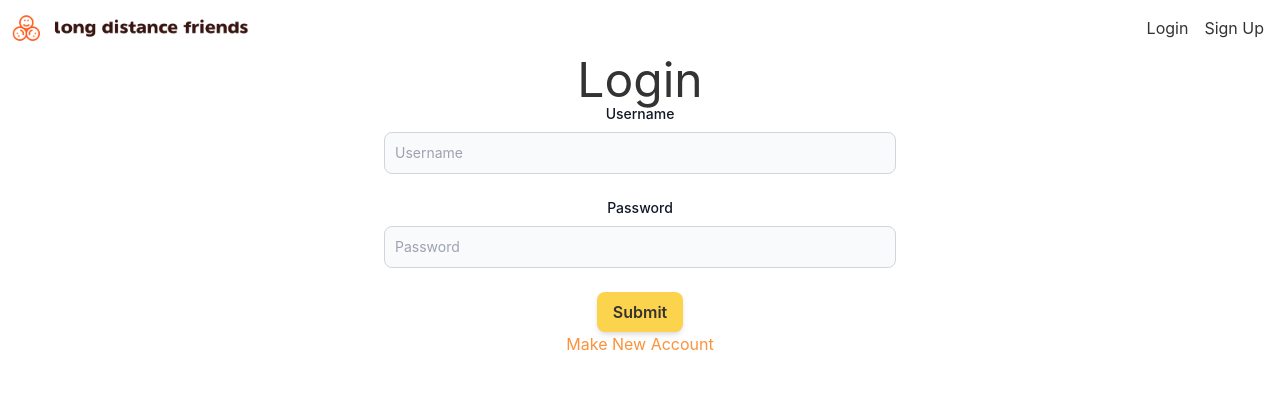
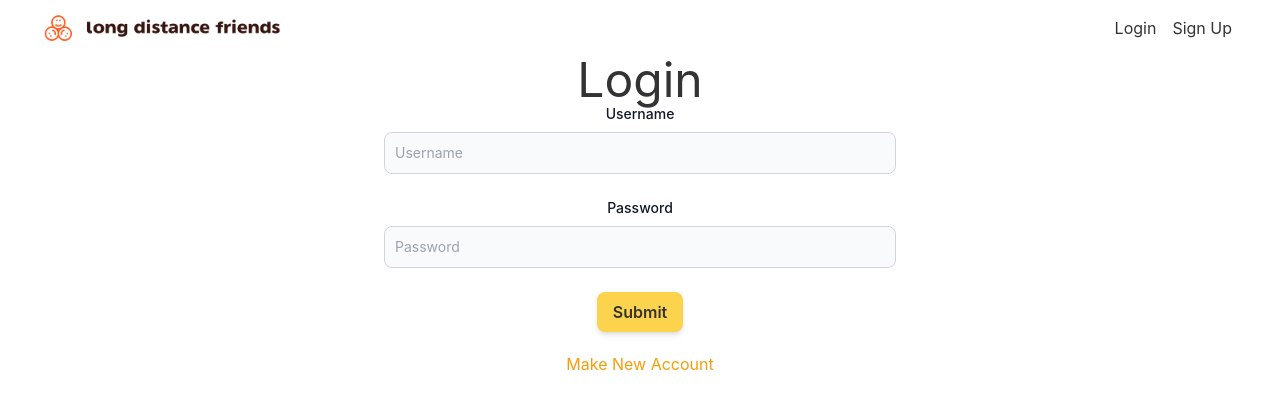
Before and after one commit to wr0110/easy-scheduling, a React (Create React App) app in the folder long-distance-friends-client/: page /login in a window 1280 px wide. Shown: the top 408 px of the page. Built offline with nearby package versions, Linux system fonts and the light colour scheme.

Commit message:
Add sign up to navbar

```diff
--- a/long-distance-friends-client/src/components/AccountForm.js
+++ b/long-distance-friends-client/src/components/AccountForm.js
@@ -77,8 +77,7 @@ const AccountForm = ({ user, setUser, useNav, setErrorMessage }) => {
               placeholder="Password"
               onChange={({ target }) => setNewPassword(target.value)} required />
           </div>
-
-          <button href="/createAccount" className="btn">Make</button>
+          <button href="/createAccount" className="btn">Sign Up</button>
         </form>
       </div>
     </div>
--- a/long-distance-friends-client/src/components/LoginForm.js
+++ b/long-distance-friends-client/src/components/LoginForm.js
@@ -3,8 +3,8 @@ import { Link } from "react-router-dom";
 import loginService from "../services/loginService";
 
 const LoginForm = ({ user, setUser, useNav }) => {
-  const [ username, setUsername ] = useState("");
-  const [ password, setPassword ] = useState("");
+  const [username, setUsername] = useState("");
+  const [password, setPassword] = useState("");
 
   const handleLogin = async (event, username, password) => {
     event.preventDefault();
@@ -58,7 +58,9 @@ const LoginForm = ({ user, setUser, useNav }) => {
           <button type="submit" className="btn">Submit</button>
 
         </form>
-        <Link to="/createAccount" className="text-orange-400">Make New Account</Link>
+        <div className="text-amber-500 py-5">
+          <Link to="/createAccount">Make New Account</Link>
+        </div>
 
       </div>
     </div>
--- a/long-distance-friends-client/src/components/Navbar.js
+++ b/long-distance-friends-client/src/components/Navbar.js
@@ -33,7 +33,7 @@ const Navbar = ({
   };
 
   return (
-    <nav className="relative w-full flex flex-wrap items-center justify-between link navbar navbar-expand-lg navbar-light">
+    <nav className="relative w-full px-10 flex flex-wrap items-center justify-between link navbar navbar-expand-lg navbar-light">
       <Link className="" to="/">
         <img src={logo} className="img-logo" alt="Long Distance Friends" style={{ maxHeight: 40 }} />
       </Link>
--- a/long-distance-friends-client/src/views/Landing.js
+++ b/long-distance-friends-client/src/views/Landing.js
@@ -35,7 +35,7 @@ const Index = () => {
         <h2>
           Make plans easily for multiple people.
         </h2>
-        <div className="py-10 flex flex-wrap flex-row justify-evenly text-4xl tracking-tighter w-1/2">
+        <div className="py-10 flex flex-nowrap flex-row justify-evenly text-4xl tracking-tighter w-1/2">
           <span className="bg-amber-300 px-5 py-2 rounded-full">Get a Link</span>
           <span className="">➔</span>
           <span className="bg-amber-300 px-5 py-2 rounded-full">Find Time</span>
```
